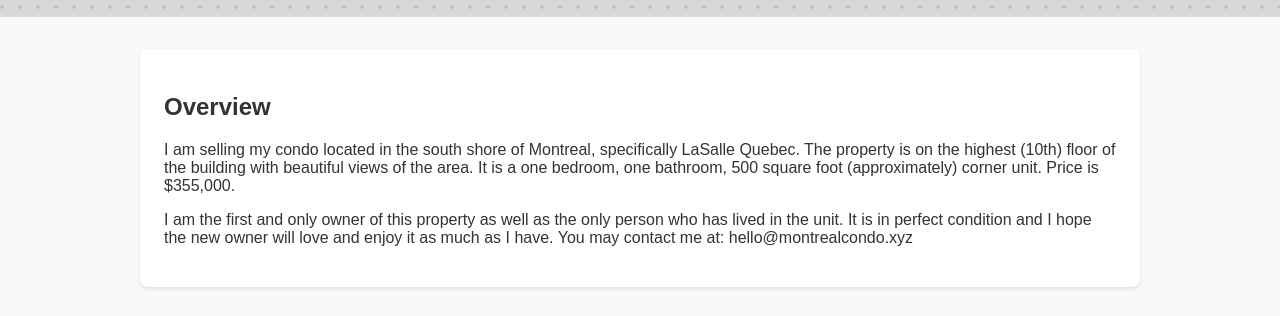
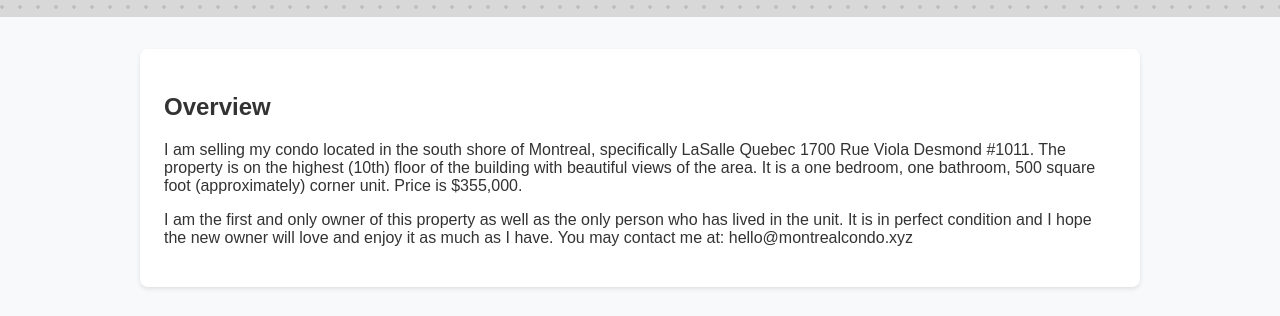
Before and after one commit to Ivan4488/MontrealCondo, a plain HTML site: page index.html in a window 1280 px wide. Shown: the part 463-779 px from the top of the page. Drawn offline with Linux system fonts and the light colour scheme.

Commit message:
Update index.html

```diff
--- a/index.html
+++ b/index.html
@@ -147,7 +147,7 @@
 <h2>
      Overview
     </h2>
-<p>I am selling my condo located in the south shore of Montreal, specifically LaSalle Quebec. The property is on the highest (10th) floor of the building with beautiful views of the area. It is a one bedroom, one bathroom, 500 square foot (approximately) corner unit. Price is $355,000.</p><p>I am the first and only owner of this property as well as the only person who has lived in the unit. It is in perfect condition and I hope the new owner will love and enjoy it as much as I have. You may contact me at: hello@montrealcondo.xyz</p></div><div class="pair"><div class="image-placeholder">
+<p>I am selling my condo located in the south shore of Montreal, specifically LaSalle Quebec 1700 Rue Viola Desmond #1011. The property is on the highest (10th) floor of the building with beautiful views of the area. It is a one bedroom, one bathroom, 500 square foot (approximately) corner unit. Price is $355,000.</p><p>I am the first and only owner of this property as well as the only person who has lived in the unit. It is in perfect condition and I hope the new owner will love and enjoy it as much as I have. You may contact me at: hello@montrealcondo.xyz</p></div><div class="pair"><div class="image-placeholder">
 <img alt="Entry" src="Entry2.webp"/>
 </div><div class="text-placeholder scrollable" id="neighborhood" style="padding-top: 0px;">
 <h2>
```
